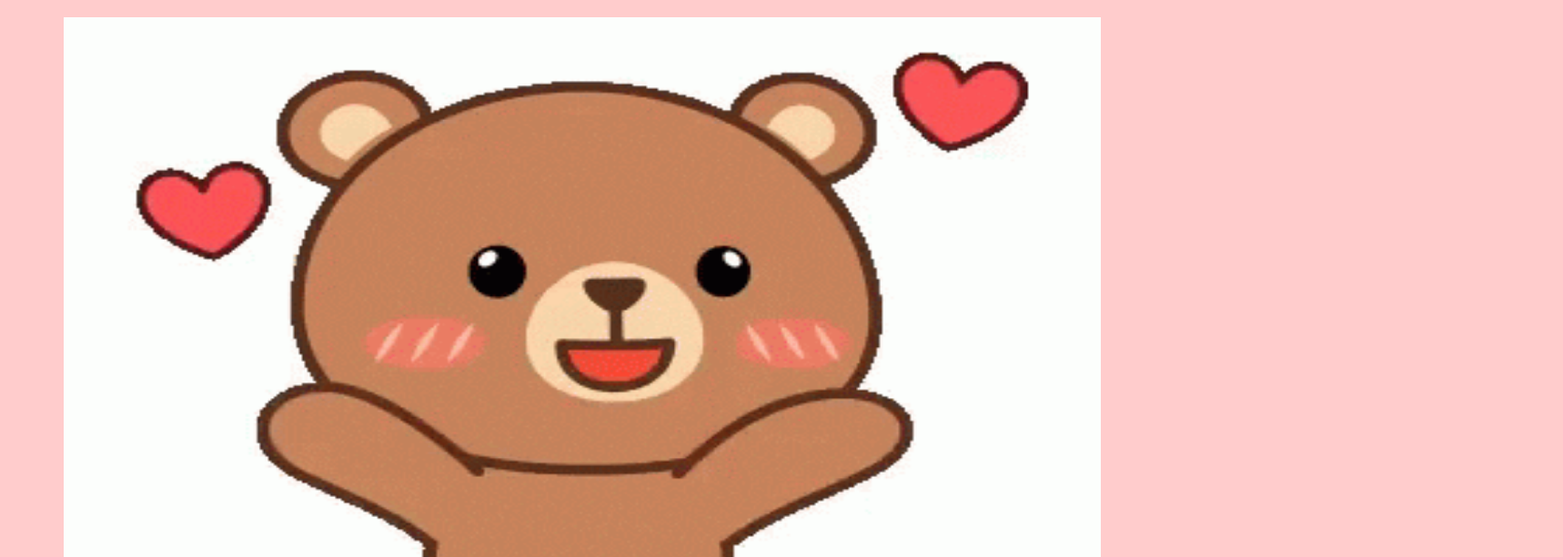
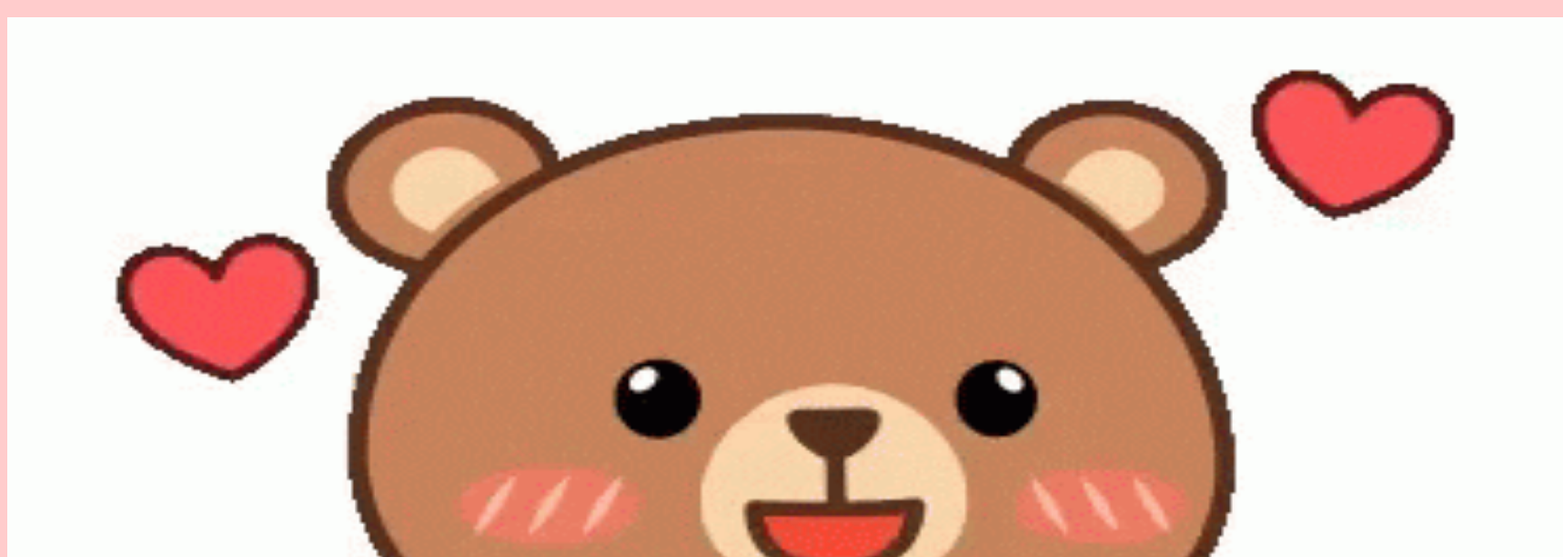
Before and after one commit to ConorCrowley/ConorCrowley.github.io, a plain HTML site: page index.html in a window 1280 px wide. Shown: the part 87-700 px from the top of the page at 91% size, 1718 px wide, since content can reach past the window. Drawn offline with Linux system fonts and the light colour scheme.

Commit message:
Update index.html

```diff
--- a/index.html
+++ b/index.html
@@ -11,7 +11,7 @@
             <a href="portfolio.html">Portfolio</a>
             <a href="aboutme.html">About Me</a>
             <h1>Welcome To Conor's Home Page!</h1>
-            <img src="Bear.gif" width="1140" height="654">
+            <img src="Bear.gif" width="1710" height="981">
         </center>
         <center>
 <iframe width="560" height="315" src="https://www.youtube.com/embed/ZCTHoVYea3o" frameborder="0" allow="accelerometer; autoplay; encrypted-media; gyroscope; picture-in-picture" allowfullscreen></iframe>
```
